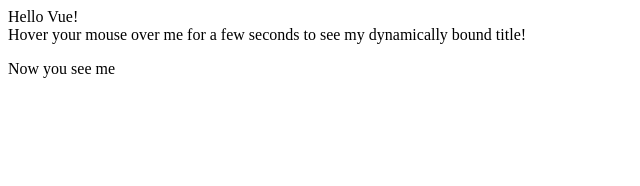
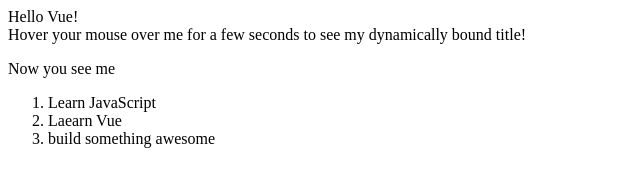
Before and after one commit to torufurukawa/vue-tutorial, a plain HTML site: page index.html in a window 1280 px wide. Shown: the whole page, without its empty margins (0-640 px from the left). Drawn offline with nearby package versions, Linux system fonts and the light colour scheme.

Commit message:
Add app-4

```diff
--- a/app.js
+++ b/app.js
@@ -18,3 +18,14 @@ var app3 = new Vue({
     seen: true
   }
 });
+
+var app4 = new Vue({
+  el: '#app-4',
+  data: {
+    todos: [
+      { text: 'Learn JavaScript'},
+      { text: 'Laearn Vue' },
+      { text: 'build something awesome' }
+    ]
+  }
+});
--- a/index.html
+++ b/index.html
@@ -17,6 +17,14 @@
       <p v-if="seen">Now you see me</p>
     </div>
 
+    <div id="app-4">
+      <ol>
+        <li v-for="todo in todos">
+          {{ todo.text }}
+        </li>
+      </ol>
+    </div>
+
     <script src="./app.js"></script>
   </body>
 </html>
```
